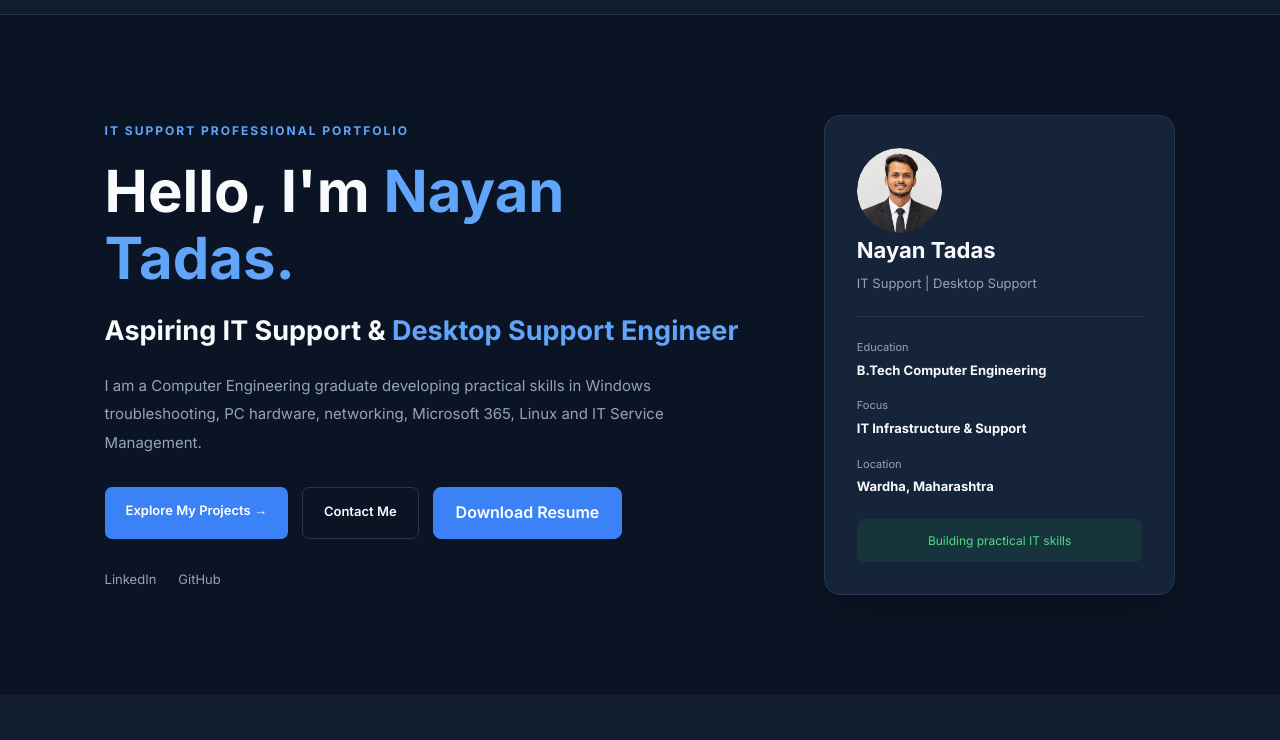
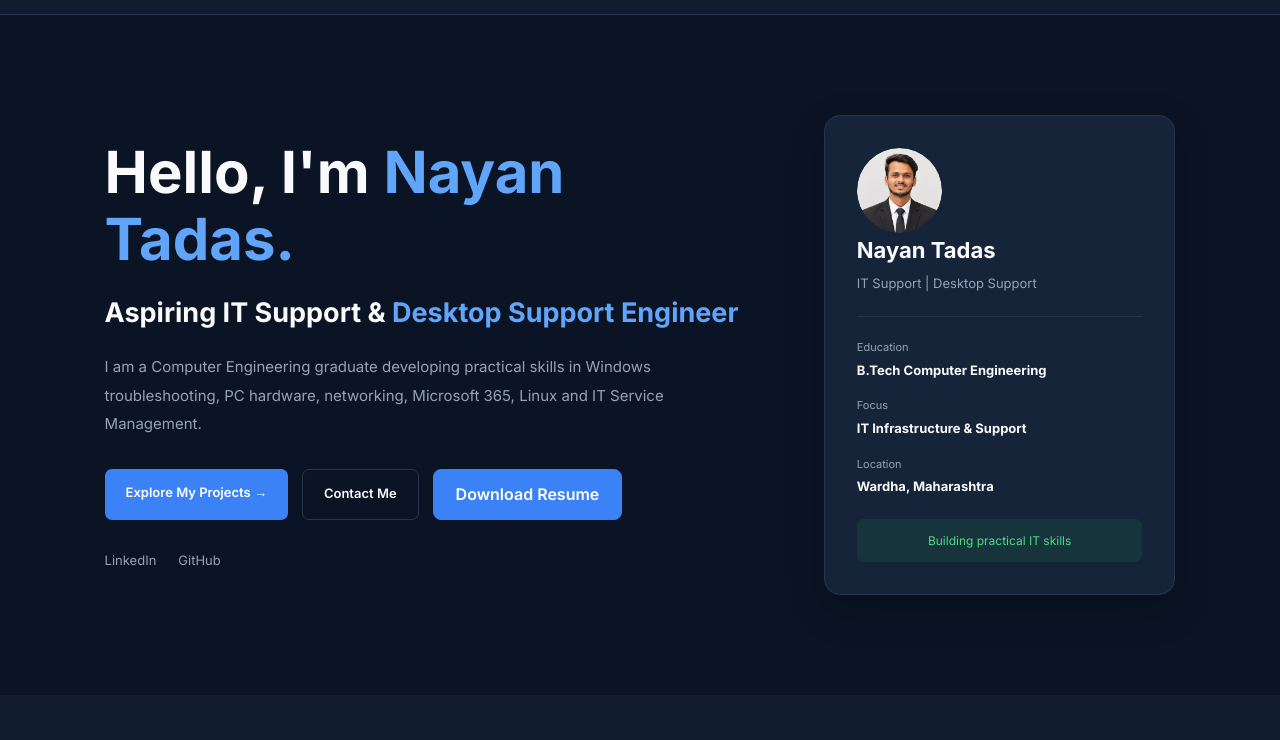
Before and after one commit to nayantadas07/nayan-portfolio, a plain HTML site: page HTML/index.html in a window 1280 px wide. Shown: the part 60-800 px from the top of the page. Drawn offline with Linux system fonts and the light colour scheme.

Commit message:
Upadated home page

```diff
--- a/HTML/index.html
+++ b/HTML/index.html
@@ -79,9 +79,7 @@
 
             <div class="hero-content">
 
-                <p class="eyebrow">
-                    IT SUPPORT PROFESSIONAL PORTFOLIO
-                </p>
+
 
                 <h1>
                     Hello, I'm <span class="blue-text">Nayan Tadas.</span>
```
